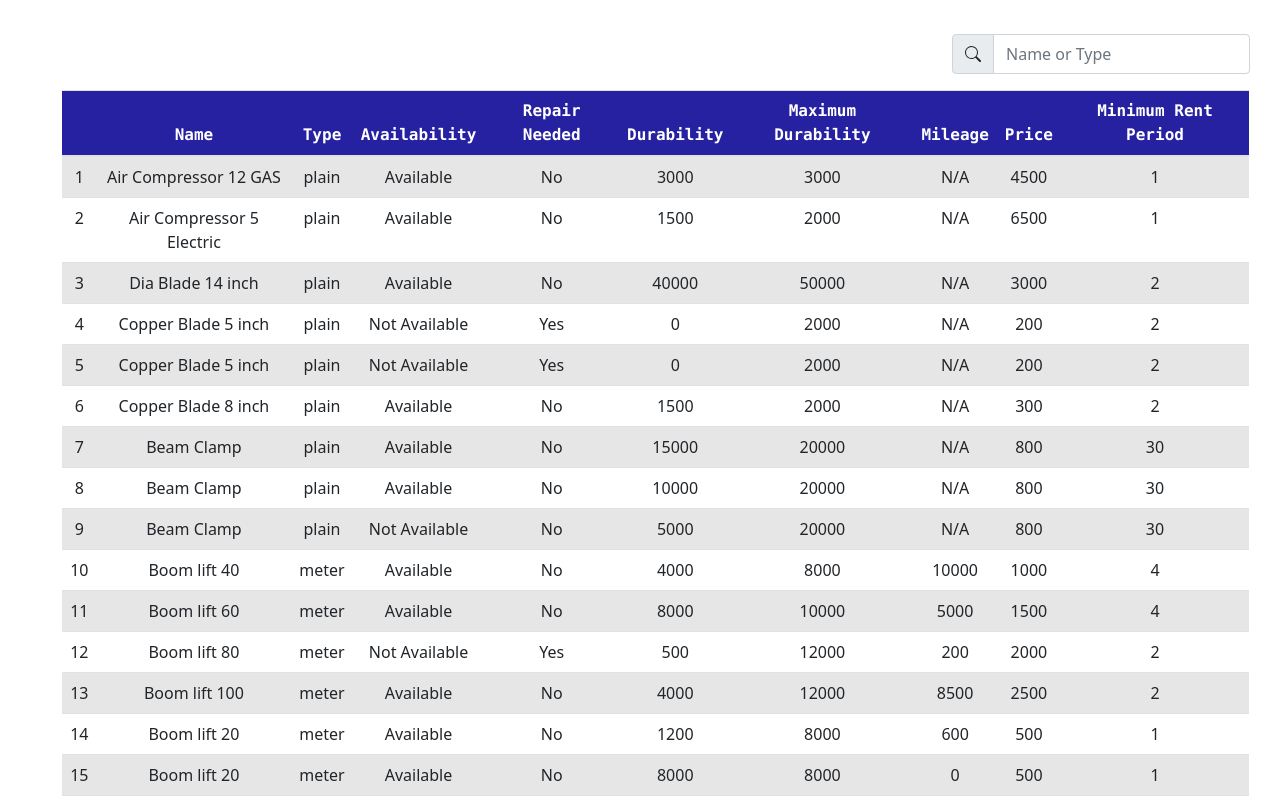
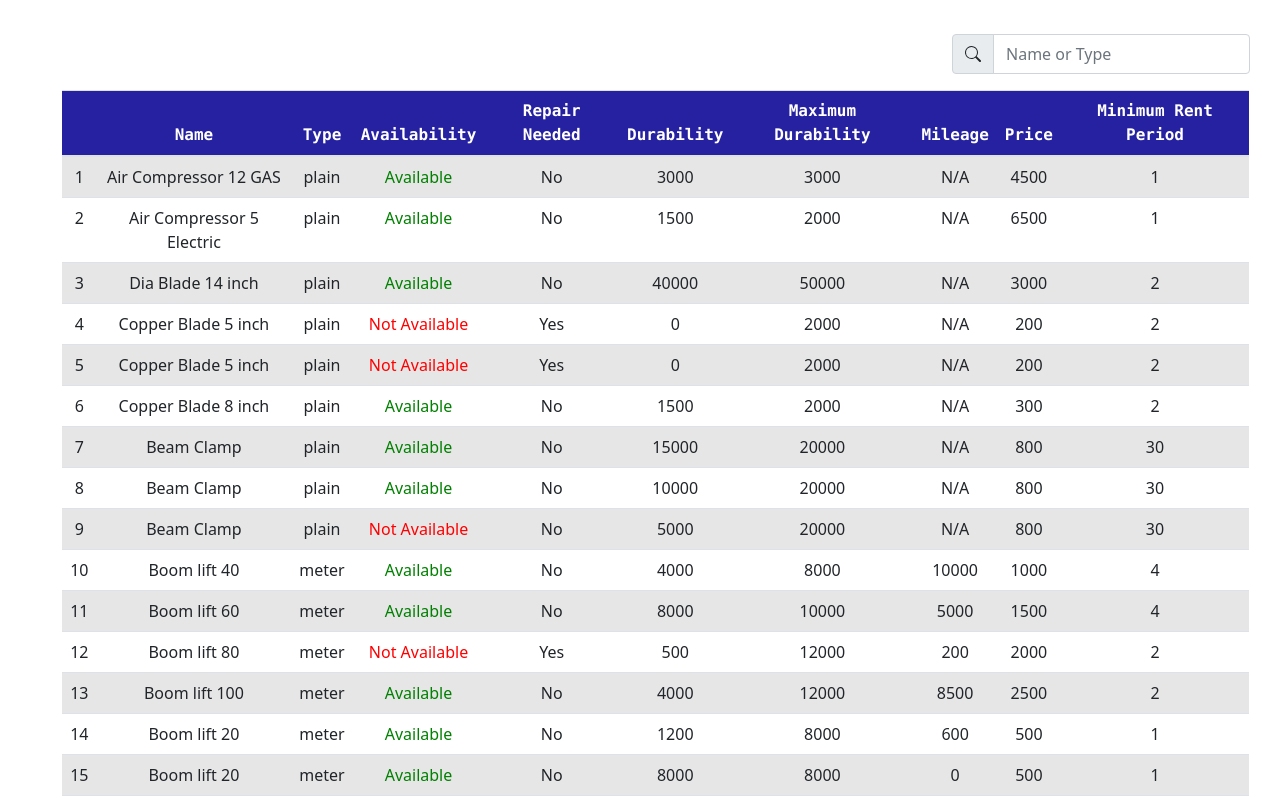
Before and after one commit to sajjad355/Next-Rental-software, a React (Create React App) app: page / in a window 1280 px wide. Shown: the top 800 px of the page. Built offline with nearby package versions, Linux system fonts and the light colour scheme.

Commit message:
Next-Rental First version

```diff
--- a/src/components/TableView/TableView.js
+++ b/src/components/TableView/TableView.js
@@ -31,7 +31,7 @@ export default function TableView(props) {
                                     <td>{index + 1}</td>
                                     <td>{data.name}</td>
                                     <td>{data.type}</td>
-                                    <td>{data.availability === true ? "Available" : "Not Available"}</td>
+                                    <td>{data.availability === true ? <span style={{ color: 'green' }}>Available</span> : <span style={{ color: 'red' }}>Not Available</span>}</td>
                                     <td>{data.needing_repair === true ? "Yes" : "No"}</td>
                                     <td>{data.durability}</td>
                                     <td>{data.max_durability}</td>
```
